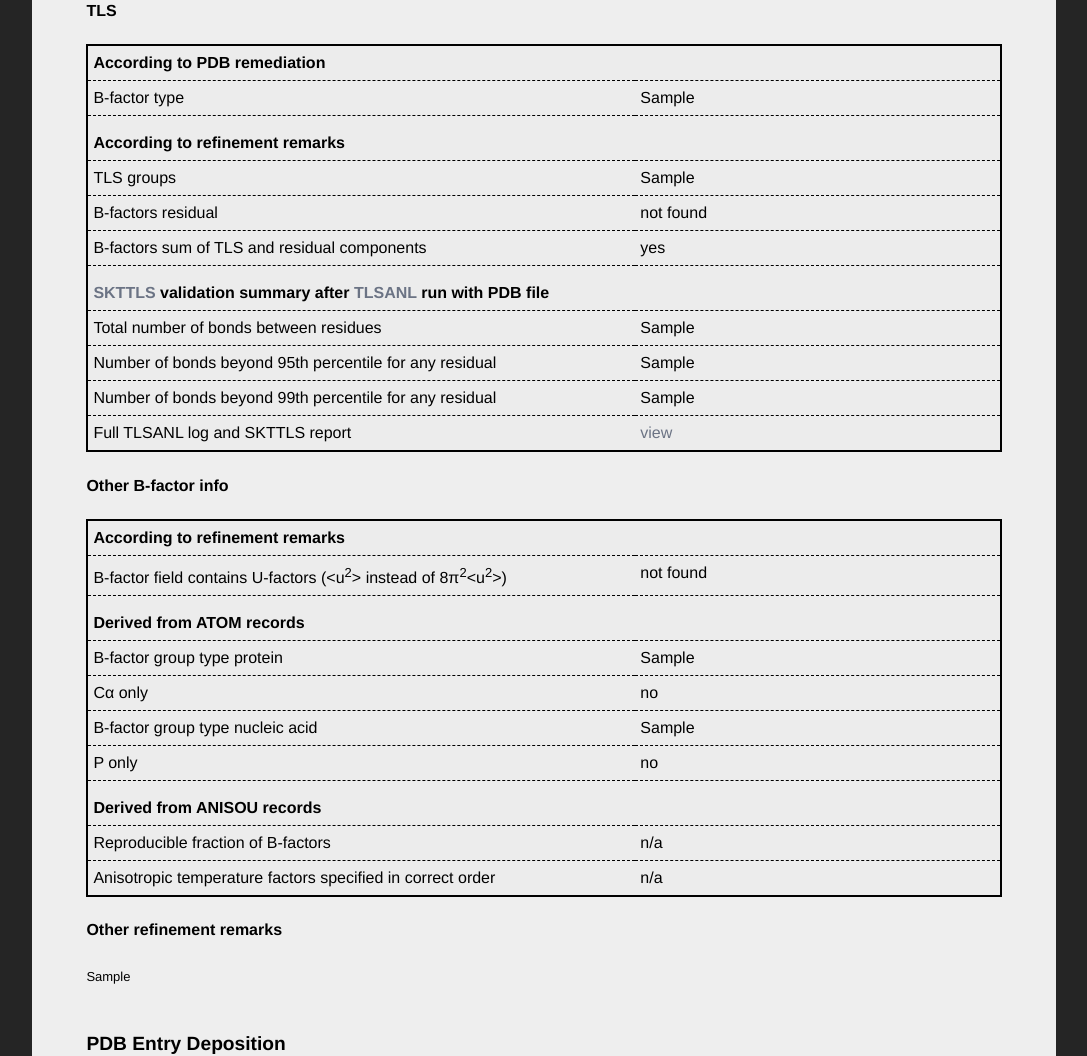
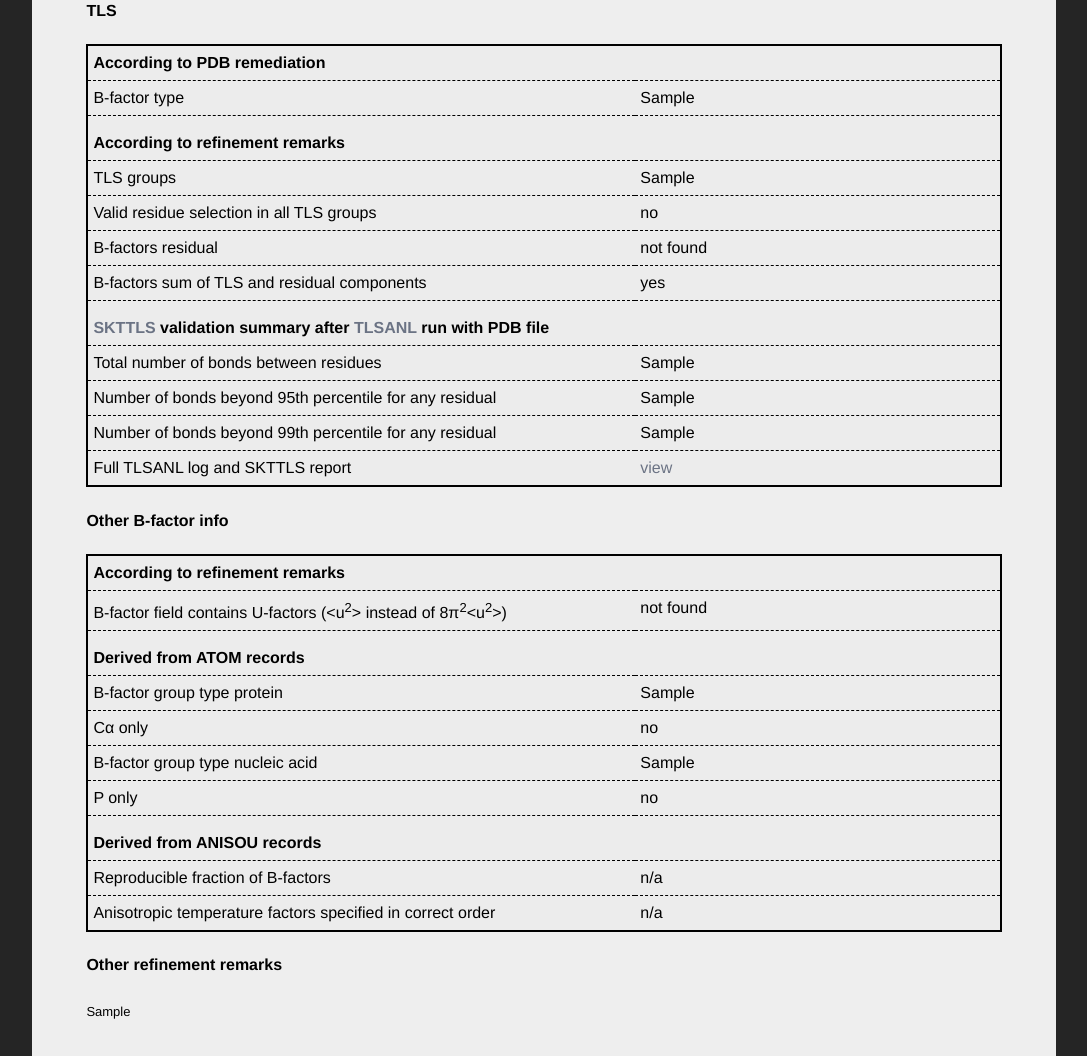
Before and after one commit to cmbi/bdb-web, a Python web app: template bdb_web/templates/bdb.html in a window 1280 px wide. Shown: the part 670-1726 px from the top of the page, without its empty margins (96-1183 px from the left). Run offline with Jinja, Linux system fonts and the light colour scheme; the template is opened without the code that fills it: most values are stand-ins (such as "Sample title", 1, 10 or a date in 2020); some libraries are stand-ins or nearby versions.

Commit message:
Add tls_valid info to BDB page

```diff
--- a/bdb_web/templates/bdb.html
+++ b/bdb_web/templates/bdb.html
@@ -92,6 +92,18 @@
   <tr>
     <td>TLS groups</td>
     <td>{{ bdb_metadata["tls_groups"] if bdb_metadata["tls_groups"] else "not specified" }}</td>
+  </tr>
+  <tr>
+    <td>Valid residue selection in all TLS groups</td>
+    <td>
+      {% if bdb_metadata["tls_valid"] is none %}
+      n/a
+      {% elif bdb_metadata["tls_valid"] %}
+      yes
+      {% else %}
+      no
+      {% endif %}
+    </td>
   </tr>
   <tr>
     <td>B-factors residual</td>
```
